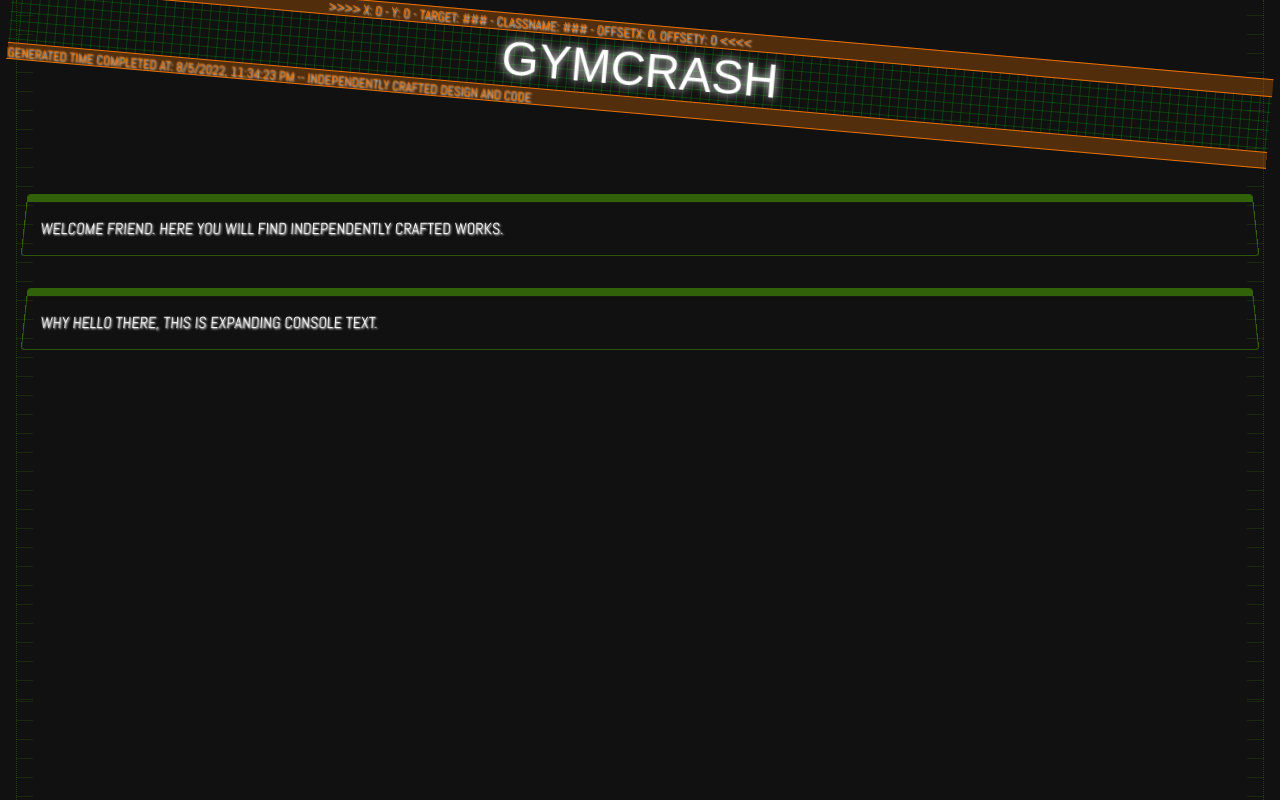
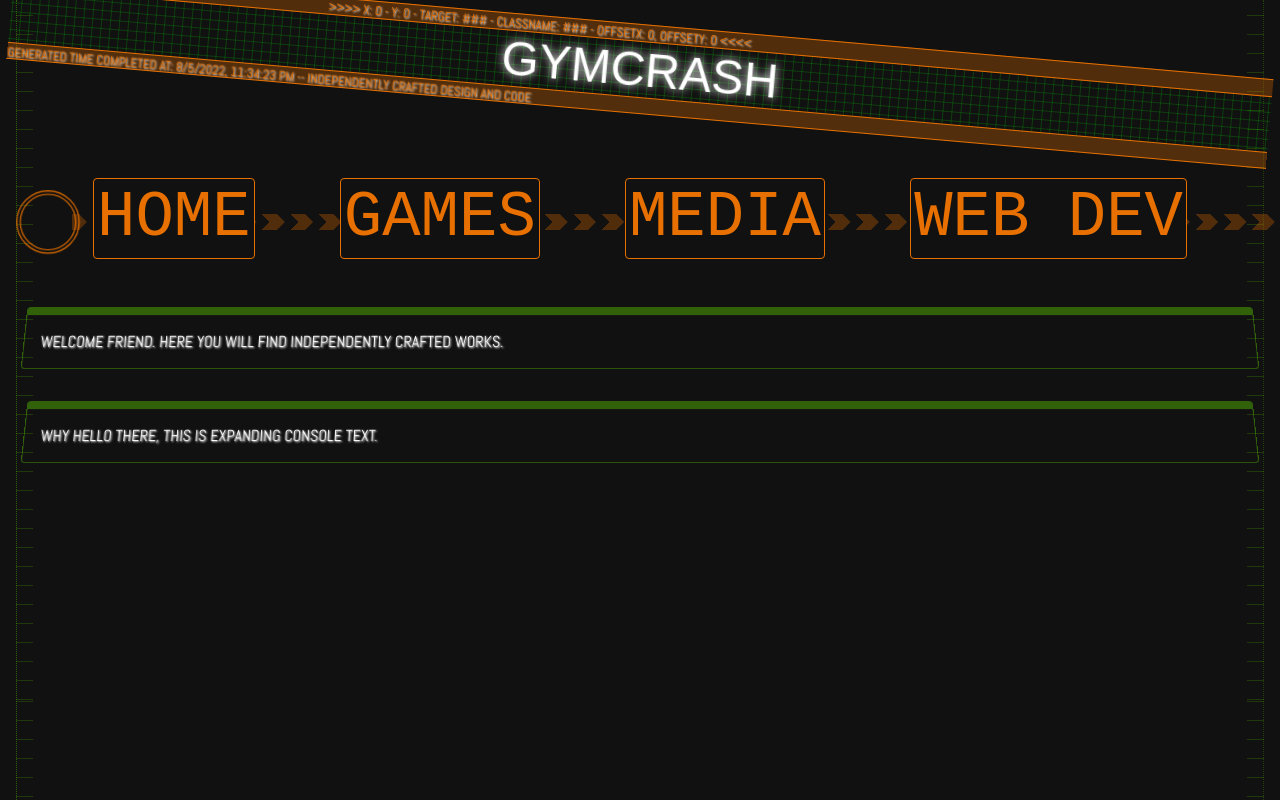
Before and after one commit to gymcrash/gymcrashdotcom, an Angular app: page / in a window 1280 px wide. Shown: the top 800 px of the page. Built offline with nearby package versions, Linux system fonts and the light colour scheme; a web font is replaced by a local one.

Commit message:
added nav component

```diff
--- a/src/app/app.component.html
+++ b/src/app/app.component.html
@@ -1,4 +1,8 @@
 <gym-header>gymcrash</gym-header>
+<gym-nav-menu><gym-nav-menu-item routerLink="/">Home</gym-nav-menu-item>
+  <gym-nav-menu-item routerLink="/games">Games</gym-nav-menu-item>
+  <gym-nav-menu-item routerLink="/media">Media</gym-nav-menu-item>
+  <gym-nav-menu-item routerLink="/web">Web dev</gym-nav-menu-item></gym-nav-menu>
 <gym-panel>
   <gym-console-text>Welcome friend. Here you will find independently crafted works.</gym-console-text>
 </gym-panel>
--- /dev/null
+++ b/src/app/gymcrash-components/nav-menu-item/nav-menu-item.component.html
@@ -0,0 +1 @@
+<a [routerLink]=" routerLink"><ng-content></ng-content></a>
--- /dev/null
+++ b/src/app/gymcrash-components/nav-menu-item/nav-menu-item.component.scss
@@ -0,0 +1,23 @@
+@import "../styles/font-mixins.scss";
+
+a {
+    @include barcodeFont;
+    background-color: $background;
+    border: 1px solid $orange;
+    border-radius: 4px;
+    color: $orange;
+    display: inline-block;
+    font-size: 4em;
+    text-decoration: none;
+    text-shadow: none;
+    padding: 0.05em;
+
+    transition: transform 0.125s ease-in;
+
+    &:hover {
+        background-color: $orange;
+        border-color: $background;
+        color: $background;
+        transform: scale(120%, 110%) rotateX(0deg);
+    }
+}
--- /dev/null
+++ b/src/app/gymcrash-components/nav-menu-item/nav-menu-item.component.ts
@@ -0,0 +1,17 @@
+import { Component, Input, OnInit } from '@angular/core';
+
+@Component({
+  selector: 'gym-nav-menu-item',
+  templateUrl: './nav-menu-item.component.html',
+  styleUrls: ['./nav-menu-item.component.scss']
+})
+export class NavMenuItemComponent implements OnInit {
+
+  @Input() routerLink : string = "";
+
+  constructor() { }
+
+  ngOnInit(): void {
+  }
+
+}
--- /dev/null
+++ b/src/app/gymcrash-components/nav-menu/nav-menu.component.html
@@ -0,0 +1,6 @@
+<nav>
+    <ng-content select="gym-nav-menu-item"></ng-content>
+    <div class="starter"></div>
+    <div class="topLine"></div>
+    <div class="bottomLine"></div>
+</nav>
--- /dev/null
+++ b/src/app/gymcrash-components/nav-menu/nav-menu.component.scss
@@ -0,0 +1,60 @@
+@import "../styles/colors.scss";
+
+:host {
+    display: block;
+    perspective: 100px;
+}
+
+nav {
+    display: flex;
+    justify-content: space-evenly;
+    margin: 2em 0;
+    position: relative;
+}
+
+@keyframes pulseStarter {
+    0% {
+        transform: scale(100%);
+    }
+
+    100% {
+        transform: scale(120%);
+    }
+}
+
+.starter {
+    animation: pulseStarter 0.75s linear 0s infinite forwards;
+    outline: 4px double $orange;
+    border-radius: 200px;
+    position: absolute;
+    top: calc(50% - 1.3em);
+    left: 1em;
+    height: 3em;
+    width: 3em;
+}
+
+@keyframes scrollArrows {
+    0% {
+        background-position: 0 0;
+    }
+
+    100% {
+        background-position: 200px 0;
+    }
+}
+
+.topLine, .bottomLine {
+    animation: scrollArrows 5s linear 0s infinite ;
+    background-image: repeating-linear-gradient(45deg, rgba($orange, 0.3), rgba($orange, 0.3) 10px, transparent 11px, transparent 20px);
+    height: 0.5em;
+    position: absolute;
+    top: 45%;
+    left: 4em;
+    width: 100%;
+    z-index: -1 ;
+}
+
+.bottomLine {
+    background-image: repeating-linear-gradient(135deg, rgba($orange, 0.3), rgba($orange, 0.3) 10px, transparent 11px, transparent 20px);
+    top: calc(45% + 0.5em);
+}
--- /dev/null
+++ b/src/app/gymcrash-components/nav-menu/nav-menu.component.ts
@@ -0,0 +1,15 @@
+import { Component, OnInit } from '@angular/core';
+
+@Component({
+  selector: 'gym-nav-menu',
+  templateUrl: './nav-menu.component.html',
+  styleUrls: ['./nav-menu.component.scss']
+})
+export class NavMenuComponent implements OnInit {
+
+  constructor() { }
+
+  ngOnInit(): void {
+  }
+
+}
--- a/src/app/gymcrash-components/reticle/reticle.component.scss
+++ b/src/app/gymcrash-components/reticle/reticle.component.scss
@@ -66,8 +66,8 @@
 }
 
 .verticalRulerLeft, .verticalRulerRight {
-    background-image: repeating-linear-gradient(rgba($green, 0.3) 1px, transparent 2px, transparent 19px, transparent 20px);
-    border-left: 1px dotted rgba(80, 177, 0, 0.3);
+    background-image: repeating-linear-gradient(rgba($green, 0.5) 1px, transparent 2px, transparent 19px, transparent 20px);
+    border-left: 1px dotted rgba(80, 177, 0, 0.5);
     height: 100vh;
     left: 1em;
     position: absolute;
```
Also changed, not shown: src/app/gymcrash-components/gymcrash-components.module.ts (+11 -3 lines), 2 other files (tests, documents, lock files or other folders).
